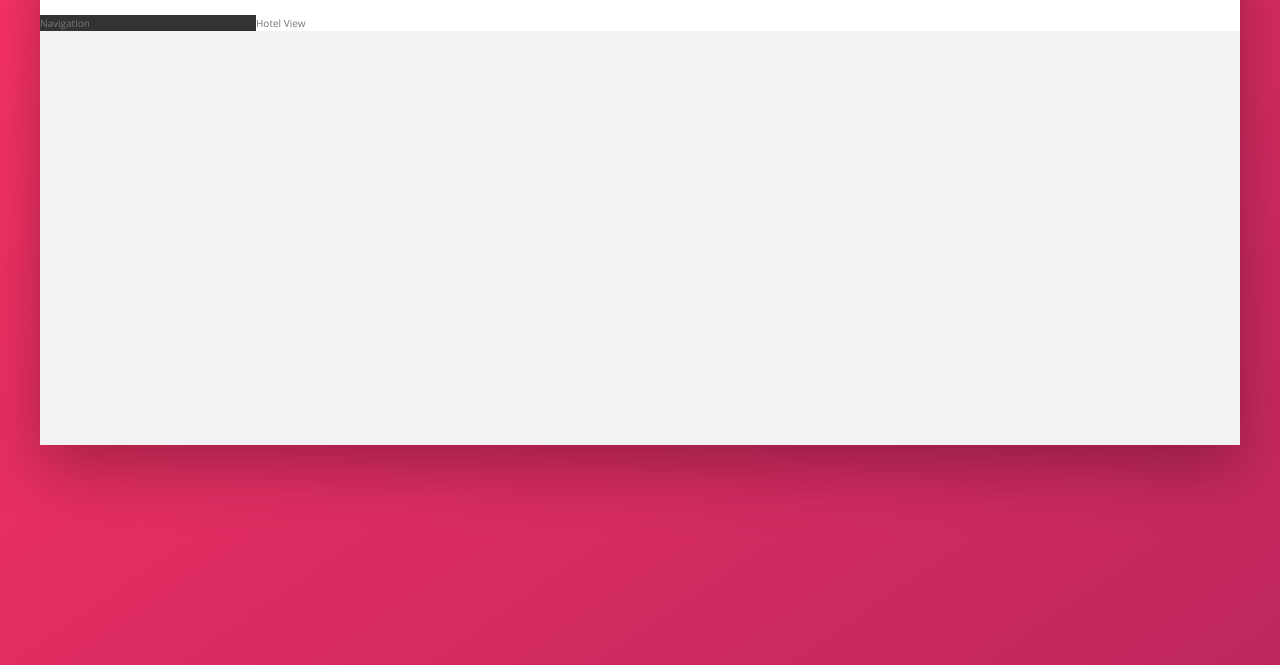
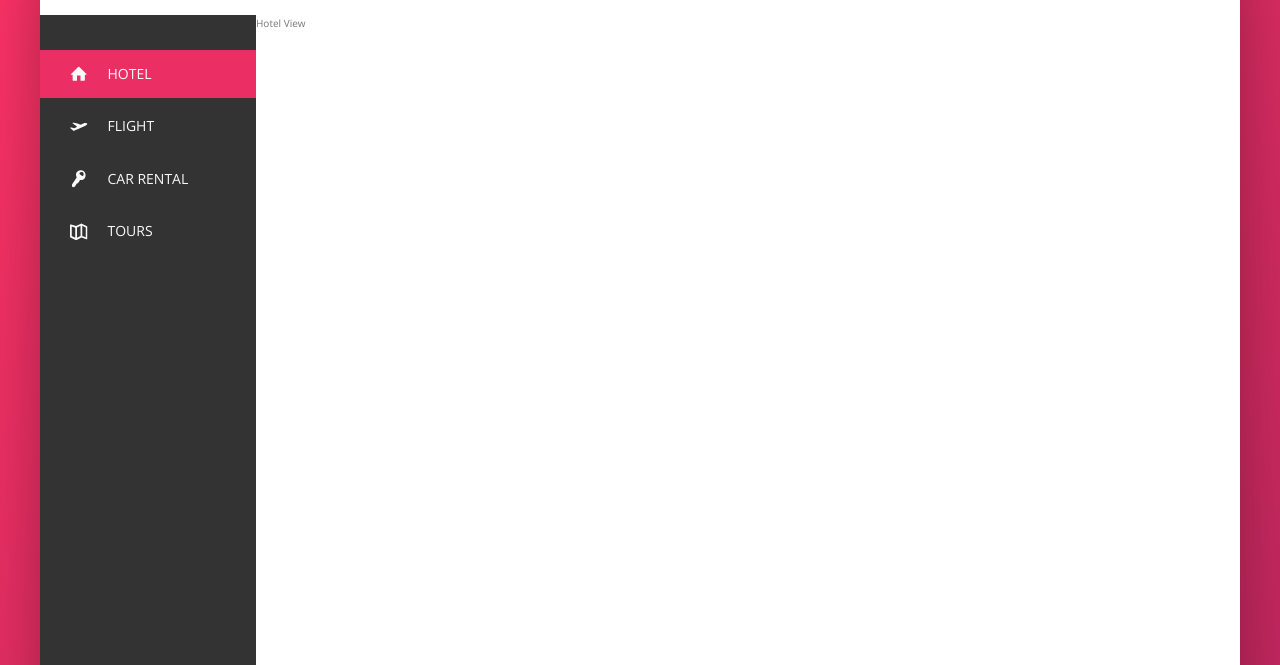
Before and after one commit to michalosinski91/trillo-sass, a website: page index.html in a window 1280 px wide. Shown: the part 135-800 px from the top of the page. Drawn offline with nearby package versions, Linux system fonts and the light colour scheme.

Commit message:
sidebar added and styled

```diff
--- a/index.html
+++ b/index.html
@@ -52,7 +52,43 @@
       </header>
       <div class="content">
         <nav class="sidebar">
-          Navigation
+          <ul class="side-nav">
+            <li class="side-nav__item side-nav__item--active">
+              <a href="#" class="side-nav__link">
+                <svg class="side-nav__icon">
+                  <use xlink:href="img/sprite.svg#icon-home"></use>
+                </svg>
+                <span>Hotel</span>
+              </a>
+            </li>
+            <li class="side-nav__item">
+              <a href="#" class="side-nav__link">
+                <svg class="side-nav__icon">
+                  <use xlink:href="img/sprite.svg#icon-aircraft-take-off"></use>
+                </svg>
+                <span>Flight</span>
+              </a>
+            </li>
+            <li class="side-nav__item">
+              <a href="#" class="side-nav__link">
+                <svg class="side-nav__icon">
+                  <use xlink:href="img/sprite.svg#icon-key"></use>
+                </svg>
+                <span>Car rental</span>
+              </a>
+            </li>
+            <li class="side-nav__item">
+              <a href="#" class="side-nav__link">
+                <svg class="side-nav__icon">
+                  <use xlink:href="img/sprite.svg#icon-map"></use>
+                </svg>
+                <span>Tours</span>
+              </a>
+            </li>
+          </ul>
+          <div class="legal">
+            &copy; 2020 by trillo. All rights reserved.
+          </div>
         </nav>
         <main class="hotel-view">
           Hotel View
--- a/sass/_components.scss
+++ b/sass/_components.scss
@@ -106,3 +106,67 @@
     margin-right: 1rem;
   }
 }
+
+.side-nav {
+  font-size: 1.4rem;
+  list-style: none;
+  margin-top: 3.5rem;
+
+  &__item {
+    position: relative;
+
+    &:not(:last-child) {
+      margin-bottom: 0.5rem;
+    }
+  }
+
+  &__item:before {
+    content: "";
+    position: absolute;
+    top: 0;
+    left: 0;
+    height: 100%;
+    width: 3px;
+    background-color: var(--color-primary);
+    transform: scaleY(0);
+    transition: transform 0.2s, width 0.4s cubic-bezier(1, 0, 0, 1) 0.2s,
+      background-color 0.1s;
+  }
+
+  &__item:hover::before,
+  &__item--active::before {
+    transform: scaleY(1);
+    width: 100%;
+  }
+
+  &__item:active::before {
+    background-color: var(--color-primary-light);
+  }
+
+  &__link:link,
+  &__link:visited {
+    color: var(--color-grey-light-1);
+    text-decoration: none;
+    text-transform: uppercase;
+    display: block;
+    padding: 1.5rem 3rem;
+    display: flex;
+    align-items: center;
+    position: relative;
+    z-index: 10;
+  }
+
+  &__icon {
+    width: 1.75rem;
+    height: 1.75rem;
+    margin-right: 2rem;
+    fill: currentColor;
+  }
+}
+
+.legal {
+  font-size: 1.2rem;
+  text-align: center;
+  padding: 2.5rem;
+  color: var(--color-grey-light-4);
+}
--- a/sass/_layout.scss
+++ b/sass/_layout.scss
@@ -22,12 +22,14 @@
 
 .sidebar {
   background-color: var(--color-grey-dark-1);
-
   flex: 0 0 18%;
+  display: flex;
+  flex-direction: column;
+  justify-content: space-between;
 }
 
 .hotel-view {
   background-color: #fff;
-
+  height: 80rem;
   flex: 1;
 }
```
Also changed, not shown: css/style.css.
